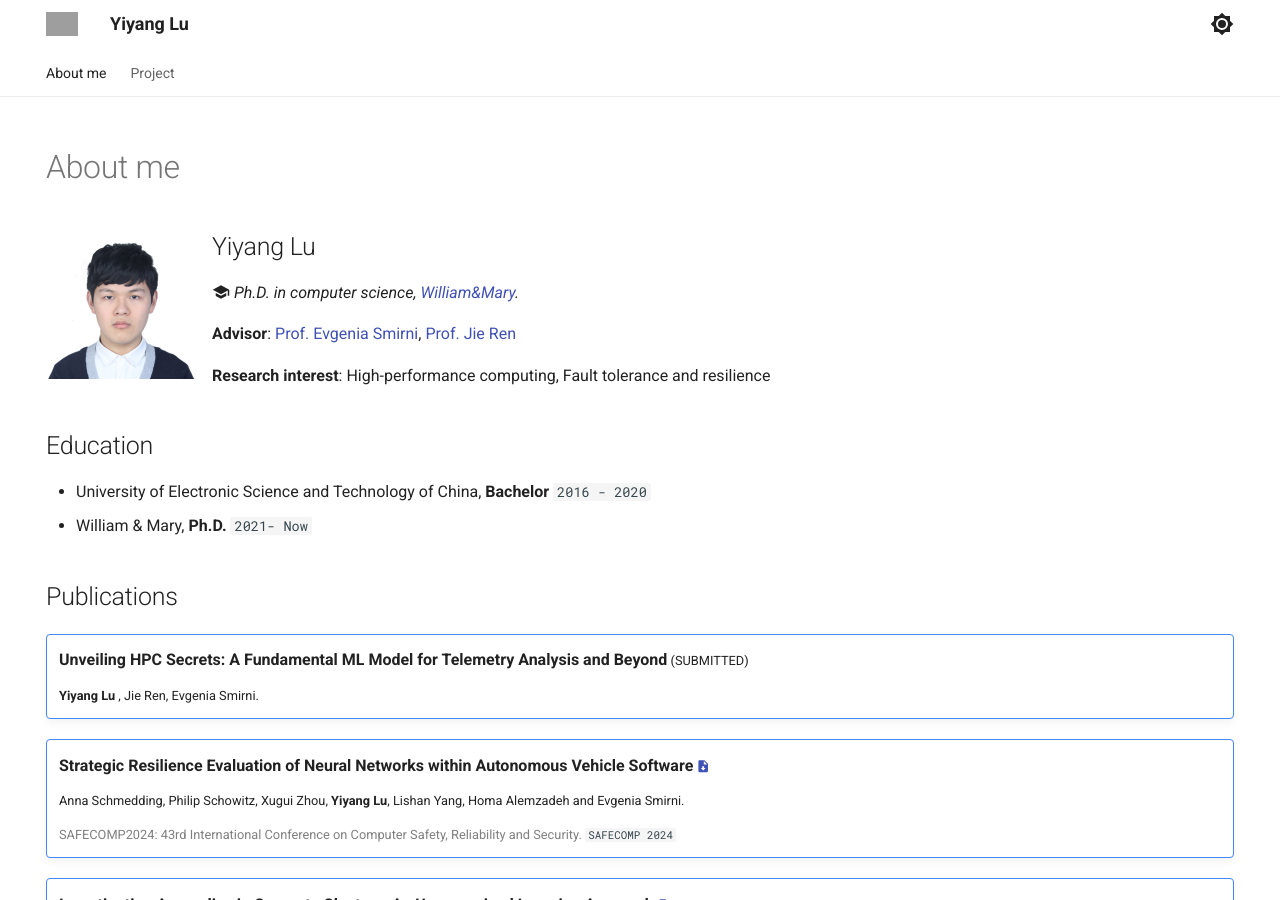
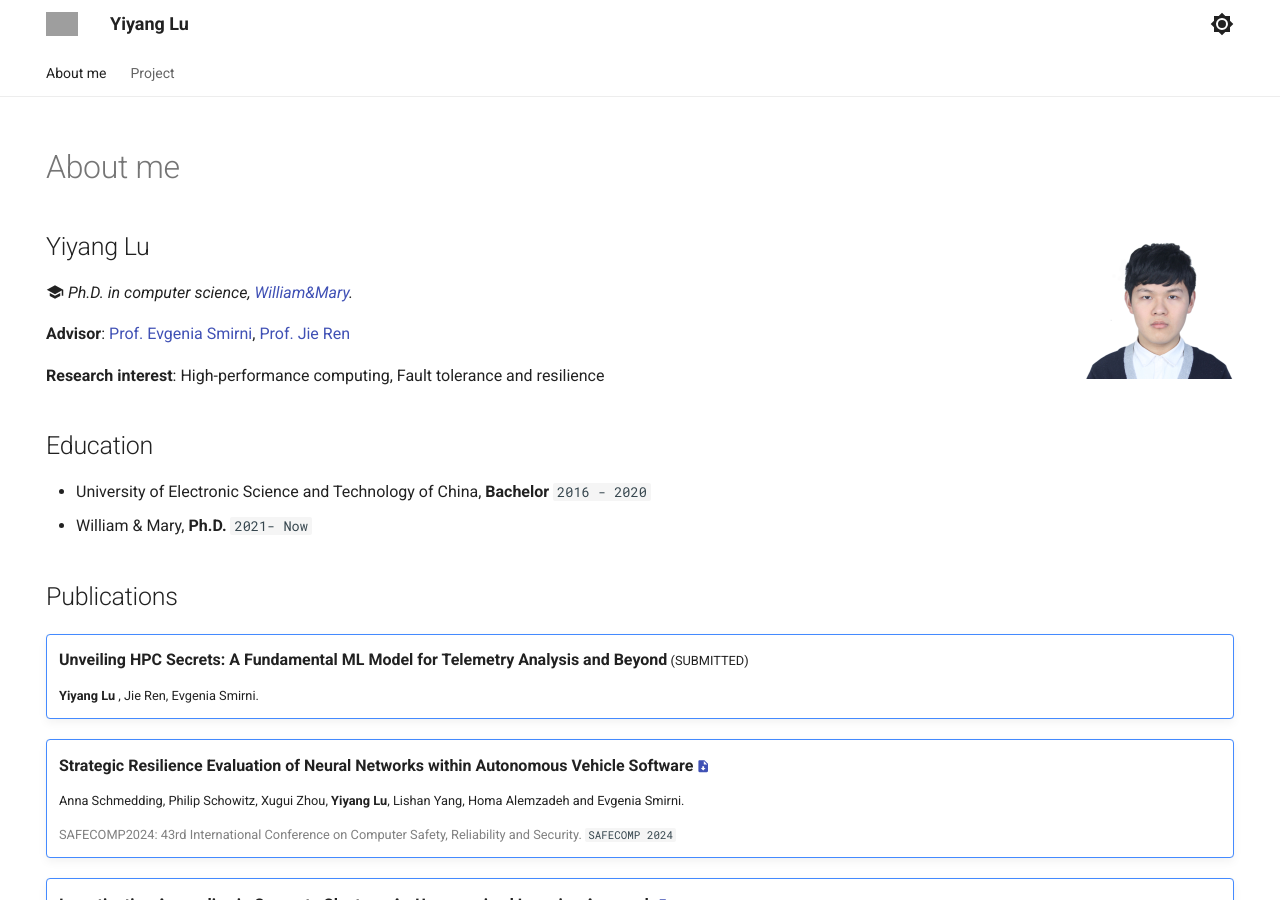
Before and after one commit to YiyangLu/yiyanglu.github.io, an MkDocs documentation site: the page built from docs/index.md, in a window 1280 px wide and 900 px high. Built offline with MkDocs 1.6.1 and Material for MkDocs 9.7.7, drawn with Linux system fonts in a browser that asks for light colours; grey boxes are pictures that could not be loaded.

Commit message:
Update image alignment in index.md

```diff
--- a/docs/index.md
+++ b/docs/index.md
@@ -9,7 +9,7 @@ hide:
 
 # About me
 
-![portrait](assets/me.jpg){width="150", align=left}
+![portrait](assets/me.jpg){width="150", align=right}
 ## Yiyang Lu
 <!-- ![portrait](assets/me.jpg){width="200px",align=left }  -->
 <!-- <img width="15%" style="float: right;"  src="assets/me.jpg"/> -->
```
Also changed, not shown: docs/project.md (+0 -3 lines).
